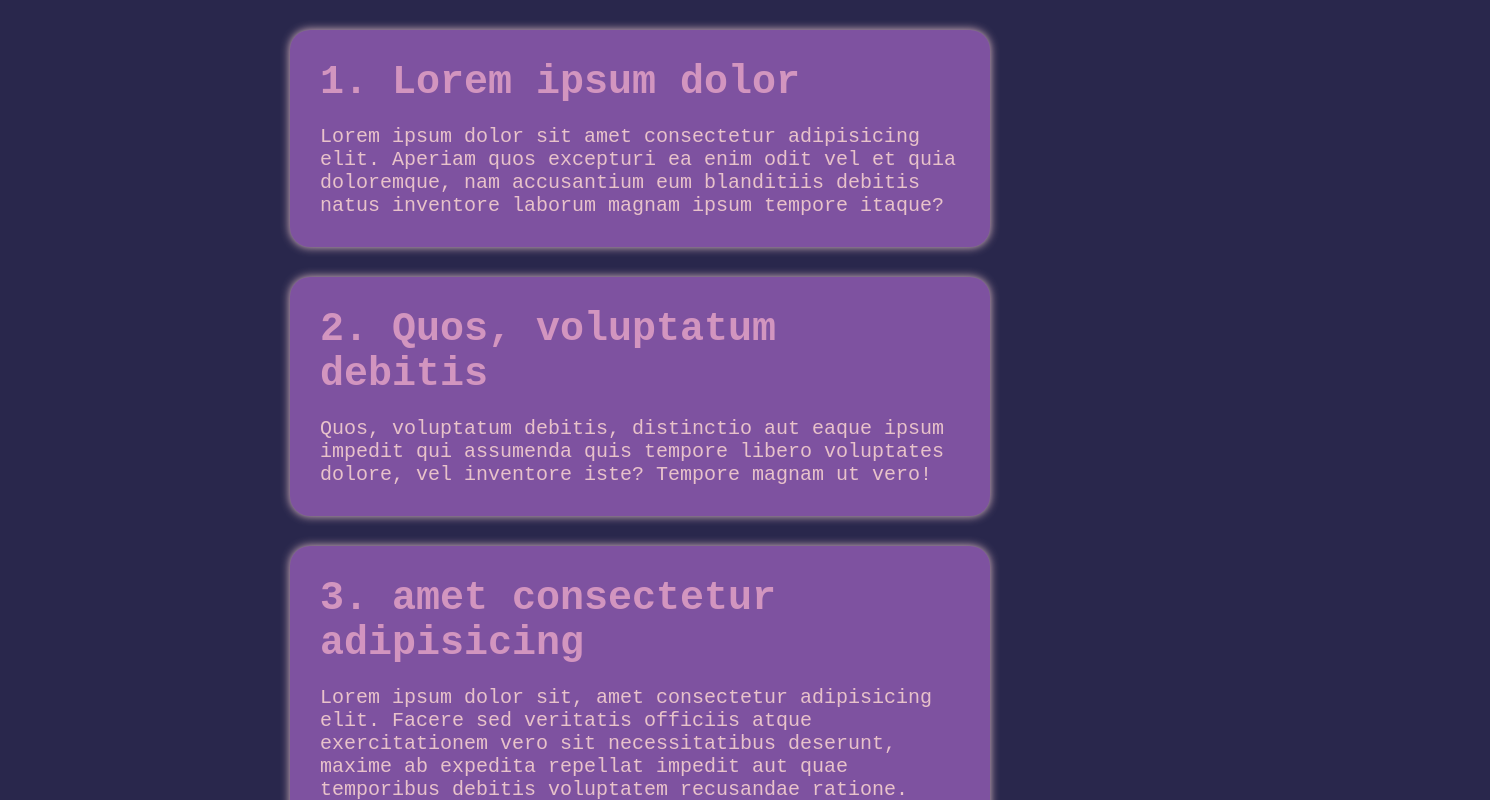
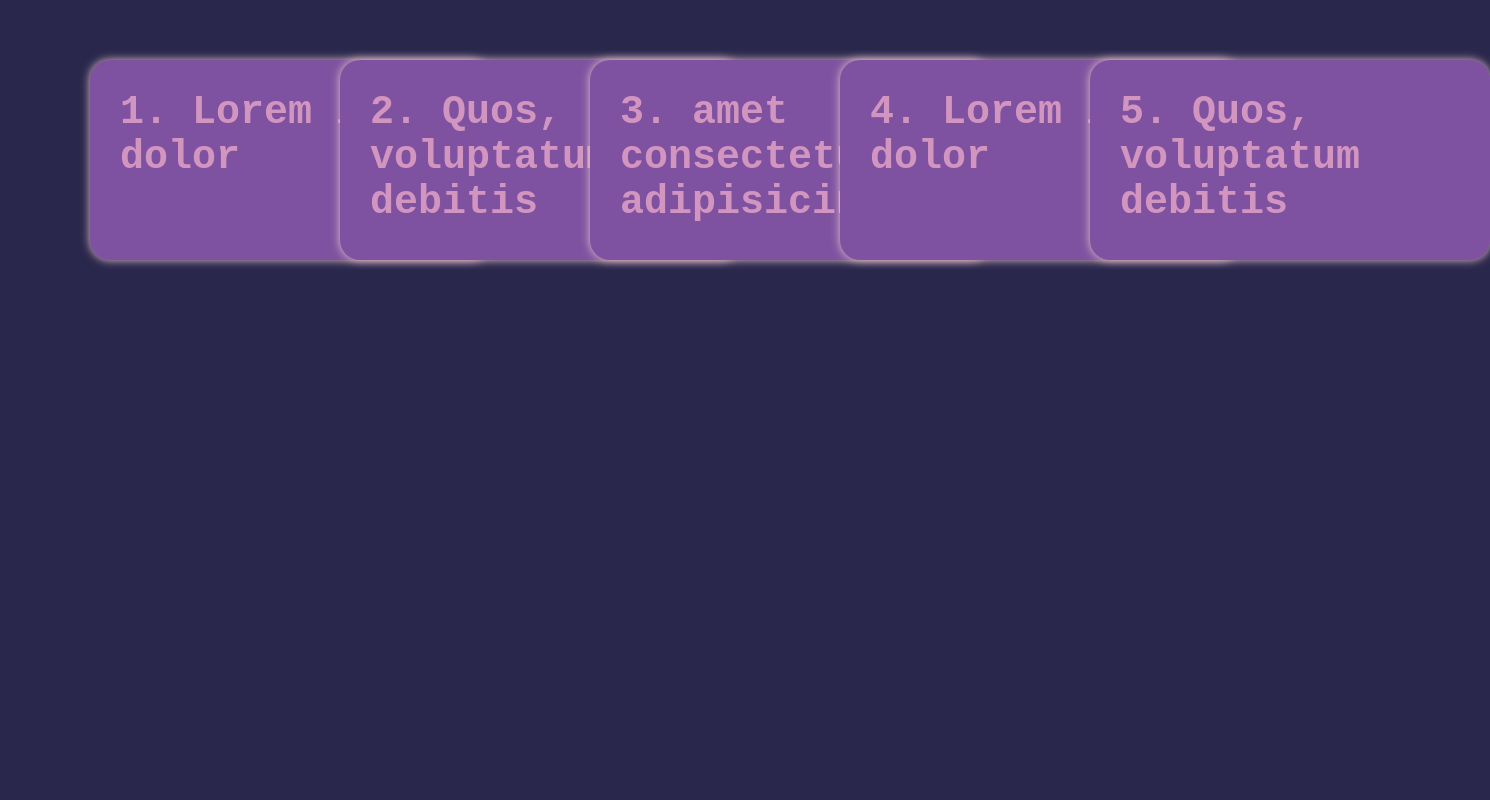
Before and after one commit to Lianzin04/ppi2025, a React (Vite) app: page / in a window 1280 px wide. Shown: the top 800 px of the page, 1490 px wide, since content can reach past the window. Built offline with nearby package versions, Linux system fonts and the light colour scheme.

Commit message:
Aula29/05/25 - flex

```diff
--- a/src/App.jsx
+++ b/src/App.jsx
@@ -1,31 +1,13 @@
 import "./styles/theme.css";
 import "./styles/global.css";
-import { MyText } from "./components/MyText";
+import { MyTextList } from "./components/MyTextList";
 
 export default function App() {
-    const texts = [
-    {
-      title: "Lorem ipsum dolor",
-      text: "Lorem ipsum dolor sit amet consectetur adipisicing elit. Aperiam quos excepturi ea enim odit vel et quia doloremque, nam accusantium eum blanditiis debitis natus inventore laborum magnam ipsum tempore itaque?",
-    },
-    {
-      title: "Quos, voluptatum debitis",
-      text: "Quos, voluptatum debitis, distinctio aut eaque ipsum impedit qui assumenda quis tempore libero voluptates dolore, vel inventore iste? Tempore magnam ut vero!",
-    },
-    {
-      title: "amet consectetur adipisicing",
-      text: "Lorem ipsum dolor sit, amet consectetur adipisicing elit. Facere sed veritatis officiis atque exercitationem vero sit necessitatibus deserunt, maxime ab expedita repellat impedit aut quae temporibus debitis voluptatem recusandae ratione.",
-    },
-  ];
 
-   return (
+  return (
     //React Fragment
     <>
-      {texts.map((text, index) => (
-        <MyText key={index} title={`${index + 1}. ${text.title}`}>
-          {text.text}
-        </MyText>
-      ))}
+      <MyTextList />
     </>
   );
 }
--- a/src/components/MyText.jsx
+++ b/src/components/MyText.jsx
@@ -1,12 +1,12 @@
-import styles from './MyText.module.css';
+import styles from "./MyText.module.css";
 
-export function MyText({title, children}) {
+export function MyText({ title, children }) {
   return (
     <div className={styles.container}>
       <div className={styles.div}>
-        <h1 className={styles.title}>{title} </h1>
-        <p className={styles.text}>{children} </p>
+        <h1 className={styles.title}>{title}</h1>
+        {/* <p className={styles.text}>{children}</p> */}
       </div>
     </div>
-  )
+  );
 }
--- a/src/components/MyText.module.css
+++ b/src/components/MyText.module.css
@@ -1,9 +1,11 @@
 .container{
-    margin: 0 auto;
-    max-width: 80rem;
+    /* margin: 0 auto; */
+    max-width: 20rem;
 }
 
 .div {
+    height: 20rem;
+    width: 40rem;
     background-color: var(--roxo-claro);
     box-shadow: 0 0 1rem var(--rosa);
     margin: 3rem 5rem;
--- /dev/null
+++ b/src/components/MyTextList.jsx
@@ -0,0 +1,49 @@
+import styles from "./MyTextList.module.css";
+import { MyText } from "./MyText";
+
+export function MyTextList() {
+  const texts = [
+    {
+      title: "Lorem ipsum dolor",
+      text: "Lorem ipsum dolor sit amet consectetur adipisicing elit. Aperiam quos excepturi ea enim odit vel et quia doloremque, nam accusantium eum blanditiis debitis natus inventore laborum magnam ipsum tempore itaque?",
+    },
+    {
+      title: "Quos, voluptatum debitis",
+      text: "Quos, voluptatum debitis, distinctio aut eaque ipsum impedit qui assumenda quis tempore libero voluptates dolore, vel inventore iste? Tempore magnam ut vero!",
+    },
+    {
+      title: "amet consectetur adipisicing",
+      text: "Lorem ipsum dolor sit, amet consectetur adipisicing elit. Facere sed veritatis officiis atque exercitationem vero sit necessitatibus deserunt, maxime ab expedita repellat impedit aut quae temporibus debitis voluptatem recusandae ratione.",
+    },
+    {
+      title: "Lorem ipsum dolor",
+      text: "Lorem ipsum dolor sit amet consectetur adipisicing elit. Aperiam quos excepturi ea enim odit vel et quia doloremque, nam accusantium eum blanditiis debitis natus inventore laborum magnam ipsum tempore itaque?",
+    },
+    {
+      title: "Quos, voluptatum debitis",
+      text: "Quos, voluptatum debitis, distinctio aut eaque ipsum impedit qui assumenda quis tempore libero voluptates dolore, vel inventore iste? Tempore magnam ut vero!",
+    },
+    // {
+    //   title: "amet consectetur adipisicing",
+    //   text: "Lorem ipsum dolor sit, amet consectetur adipisicing elit. Facere sed veritatis officiis atque exercitationem vero sit necessitatibus deserunt, maxime ab expedita repellat impedit aut quae temporibus debitis voluptatem recusandae ratione.",
+    // },
+    // {
+    //   title: "Lorem ipsum dolor",
+    //   text: "Lorem ipsum dolor sit amet consectetur adipisicing elit. Aperiam quos excepturi ea enim odit vel et quia doloremque, nam accusantium eum blanditiis debitis natus inventore laborum magnam ipsum tempore itaque?",
+    // },
+    // {
+    //   title: "Lorem ipsum dolor",
+    //   text: "Lorem ipsum dolor sit amet consectetur adipisicing elit. Aperiam quos excepturi ea enim odit vel et quia doloremque, nam accusantium eum blanditiis debitis natus inventore laborum magnam ipsum tempore itaque?",
+    // },
+  ];
+
+  return (
+    <div className={styles.container}>
+      {texts.map((text, index) => (
+        <MyText key={index} title={`${index + 1}. ${text.title}`}>
+          {text.text}
+        </MyText>
+      ))}
+    </div>
+  );
+}
--- /dev/null
+++ b/src/components/MyTextList.module.css
@@ -0,0 +1,13 @@
+.container {
+    padding:3rem;
+    display: flex;
+    flex-direction: row;
+    flex-wrap: wrap;
+    gap:3rem;
+
+/* eixo HORIZONTAL */
+justify-content: space-around;
+align-items: center;
+align-content: center;
+
+}
```
